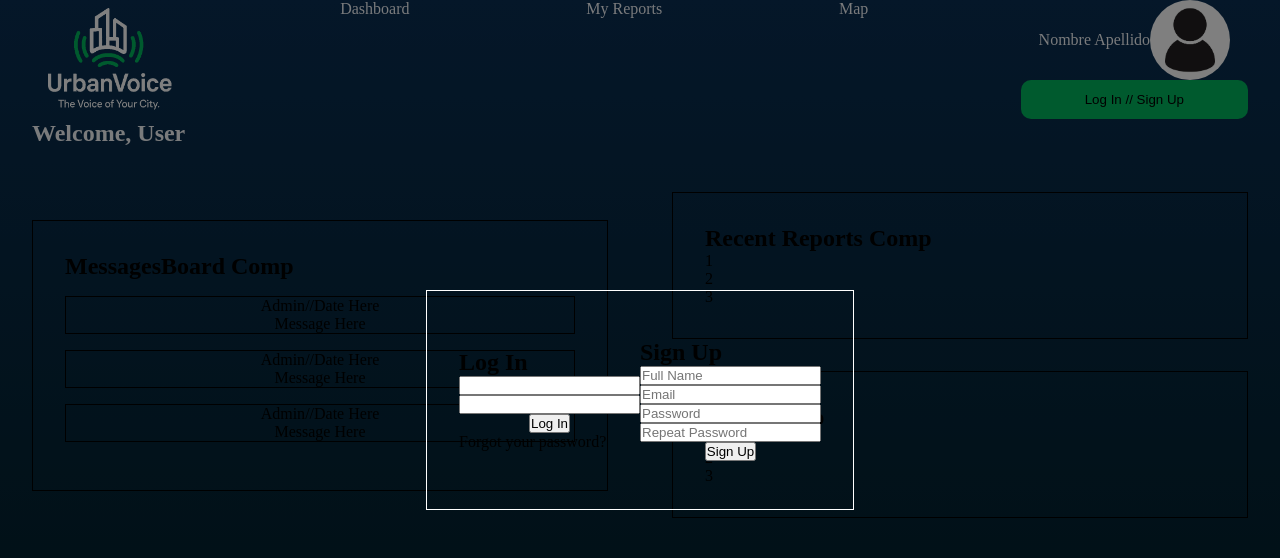
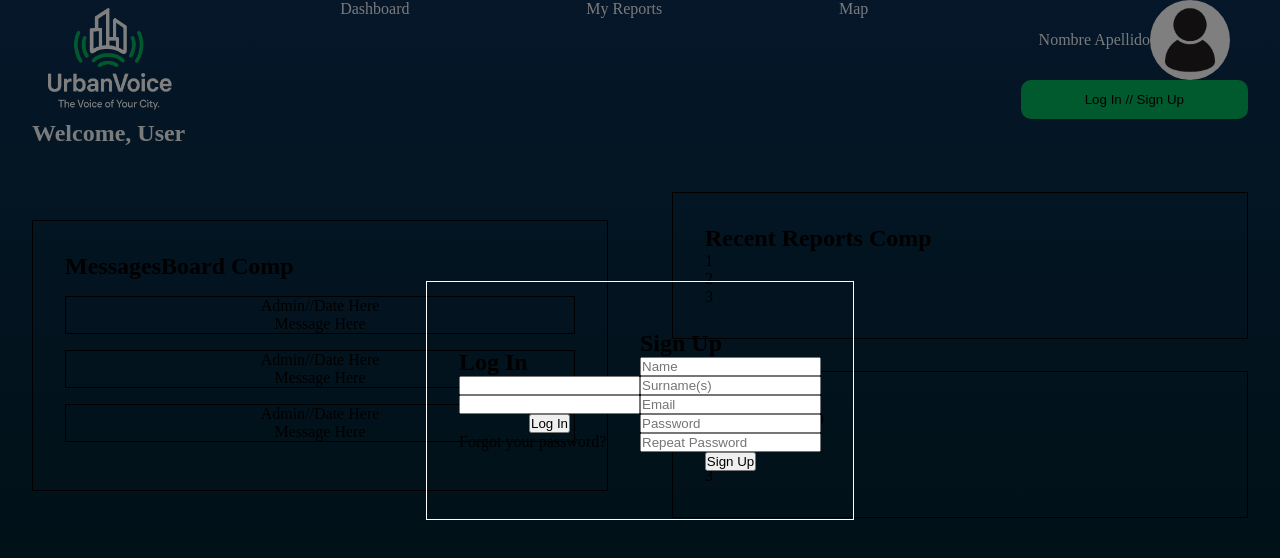
Before and after one commit to AluksDev/urban_voice_app, a React (Vite) app in the folder client/: page / in a window 1280 px wide. Both pictures are taken after a click on the button "Log In // Sign Up". Shown: the top 558 px of the page. Built offline with nearby package versions, Linux system fonts and the light colour scheme.

Commit message:
DB hotfix splitted fullname in Name and surname

```diff
--- a/client/src/components/AuthModal/AuthModal.tsx
+++ b/client/src/components/AuthModal/AuthModal.tsx
@@ -3,7 +3,8 @@ import "./AuthModal.css";
 import Toaster from "../Toaster/Toaster";
 
 const AuthModal = () => {
-  const [fullName, setFullName] = useState<string>("");
+  const [name, setName] = useState<string>("");
+  const [surname, setSurname] = useState<string>("");
   const [email, setEmail] = useState<string>("");
   const [password, setPassword] = useState<string>("");
   const [passwordRep, setPasswordRep] = useState<string>("");
@@ -15,14 +16,21 @@ const AuthModal = () => {
     e.preventDefault();
 
     // Trim inputs
-    const trimmedFullName = fullName.trim();
+    const trimmedName = name.trim();
+    const trimmedSurname = surname.trim();
     const trimmedEmail = email.trim();
     const trimmedPassword = password.trim();
     const trimmedPasswordRep = passwordRep.trim();
 
     // Validation
-    if (trimmedFullName.length < 2) {
-      setToasterMessage("Full Name must be at least 2 characters");
+    if (trimmedName.length < 2) {
+      setToasterMessage("Name must be at least 2 characters");
+      setToasterType("error");
+      return;
+    }
+
+    if (trimmedSurname.length < 2) {
+      setToasterMessage("Surname must be at least 2 characters");
       setToasterType("error");
       return;
     }
@@ -47,7 +55,8 @@ const AuthModal = () => {
 
     // Prepare data to send
     const data = {
-      fullName: trimmedFullName,
+      name: trimmedName,
+      surname: trimmedSurname,
       email: trimmedEmail,
       password: trimmedPassword,
     };
@@ -66,7 +75,8 @@ const AuthModal = () => {
       }
 
       // Reset form
-      setFullName("");
+      setName("");
+      setSurname("");
       setEmail("");
       setPassword("");
       setPasswordRep("");
@@ -118,9 +128,17 @@ const AuthModal = () => {
           <form onSubmit={handleSignUp}>
             <input
               type="text"
-              placeholder="Full Name"
-              value={fullName}
-              onChange={(e) => setFullName(e.target.value)}
+              placeholder="Name"
+              value={name}
+              onChange={(e) => setName(e.target.value)}
+              minLength={2}
+              required
+            />
+            <input
+              type="text"
+              placeholder="Surname(s)"
+              value={surname}
+              onChange={(e) => setSurname(e.target.value)}
               minLength={2}
               required
             />
```
Also changed, not shown: 1 other file (tests, documents, lock files or other folders).
